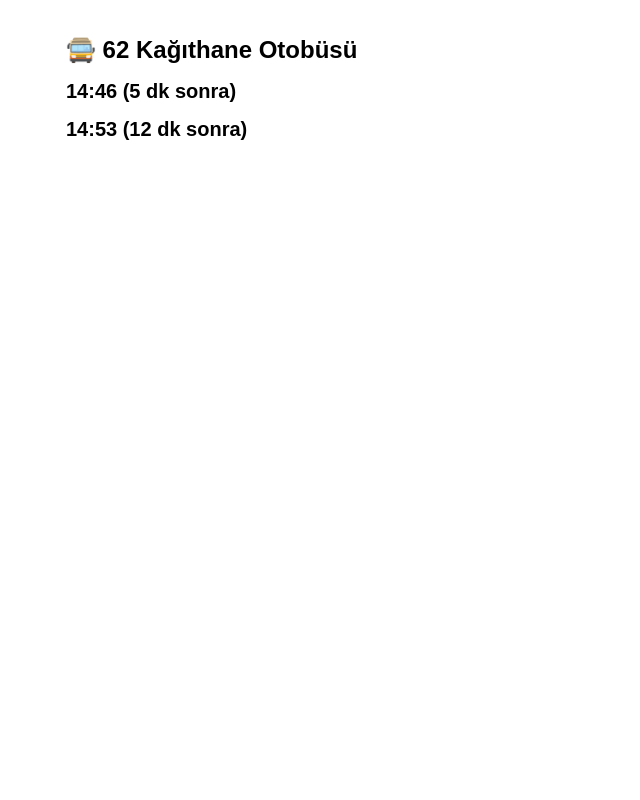
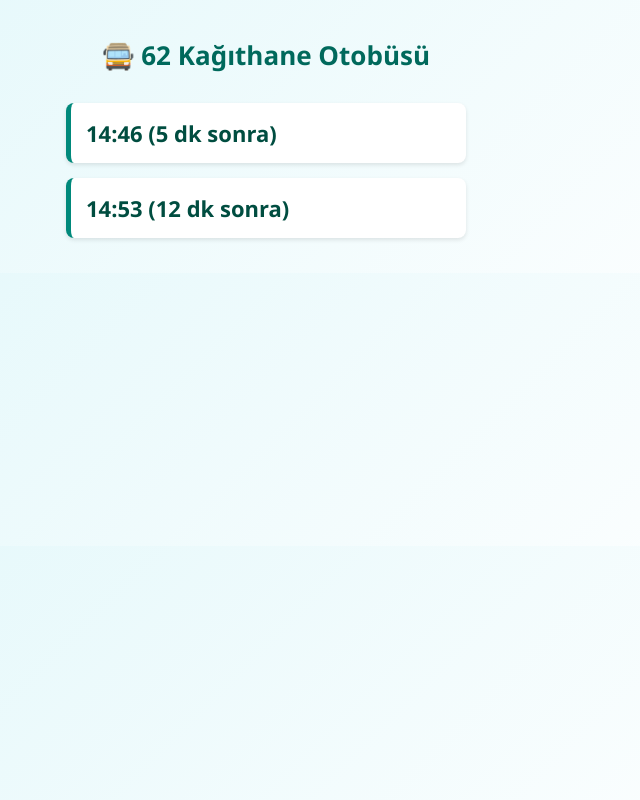
Before and after one commit to Egnnn/62otobus-json, a plain HTML site: page index.html in a window 1280 px wide. Shown: the whole page, without its empty margins (374-1014 px from the left). Drawn offline with Linux system fonts and the light colour scheme.

Commit message:
Update index.html

```diff
--- a/index.html
+++ b/index.html
@@ -5,26 +5,40 @@
   <meta name="viewport" content="width=device-width, initial-scale=1.0" />
   <meta name="apple-mobile-web-app-capable" content="yes" />
   <meta name="mobile-web-app-capable" content="yes" />
+  <link rel="apple-touch-icon" href="icon.png" />
   <title>62 Otobüs Saatleri</title>
   <style>
     body {
-      font-family: Arial, sans-serif;
+      font-family: 'Segoe UI', Tahoma, Geneva, Verdana, sans-serif;
       padding: 20px;
       max-width: 400px;
       margin: auto;
+      background: linear-gradient(135deg, #e0f7fa, #ffffff);
+      color: #333;
     }
     h1 {
-      font-size: 24px;
+      font-size: 26px;
+      text-align: center;
+      color: #00695c;
+      margin-bottom: 30px;
     }
     .sefer {
+      background-color: #ffffff;
+      border-left: 5px solid #00897b;
+      padding: 15px;
+      border-radius: 8px;
       margin-bottom: 15px;
+      box-shadow: 0 2px 4px rgba(0, 0, 0, 0.1);
     }
     .time {
       font-weight: bold;
-      font-size: 20px;
+      font-size: 22px;
+      color: #004d40;
     }
     .code {
-      color: gray;
+      color: #555;
+      font-size: 14px;
+      margin-top: 5px;
     }
   </style>
 </head>
```
